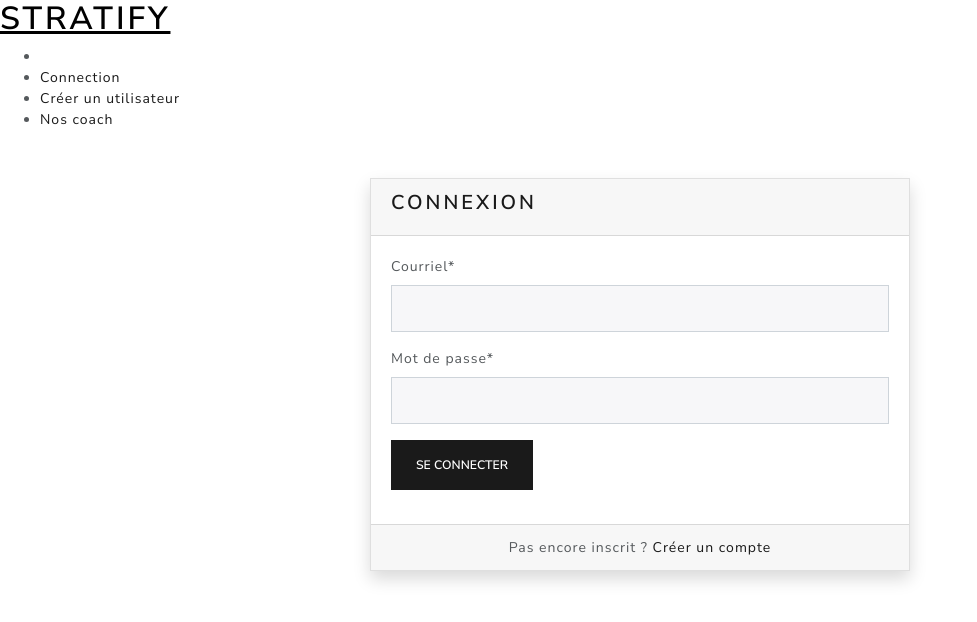
After one commit to Fortin-Philippe/stratify, a Flask app: page /connexion in a window 1280 px wide. The commit adds this page. Shown: the top 622 px of the page, without its empty margins (0-977 px from the left). Run offline with Flask 3, Linux system fonts and the light colour scheme; some libraries are stand-ins or nearby versions.

Commit message:
<feat>:<Ajout de la connexion des utilisateurs>

```diff
--- a/app.py
+++ b/app.py
@@ -1,36 +1,17 @@
-from flask import Flask, render_template, redirect, request, url_for
-from bd import ajouter_utilisateur
+from flask import Flask, render_template
+from compte import bp_compte
 from acceuil import bp as acceuil_bp
+import os
 
 app = Flask(__name__)
+
+app.secret_key = os.urandom(24)
+app.register_blueprint(bp_compte)
 
 app.register_blueprint(acceuil_bp)
 @app.route('/')
 def home():
-        return render_template("accueil.jinja")
-
-@app.route('/creer-utilisateur', methods=['GET', 'POST'])
-def form_utilisateur():
-    if request.method == 'POST':
-        nom_utilisateur = request.form['nom_utilisateur']
-        courriel = request.form['courriel']
-        mdp = request.form['mdp']
-        description = request.form.get('description', None)
-        est_coach = bool(request.form.get('est_coach'))
-
-        utilisateur = {
-            "user_name": nom_utilisateur,
-            "courriel": courriel,
-            "mdp": mdp,
-            "description": description,
-            "est_coach": est_coach
-        }
-
-        ajouter_utilisateur(utilisateur)
-
-        return redirect(url_for('home'))
-    else:
-         return render_template("form-utilisateur.html")
+    return render_template("accueil.jinja")
 
 if __name__ == "__main__":
     app.run(debug=True)
--- /dev/null
+++ b/compte.py
@@ -0,0 +1,74 @@
+import re
+import hashlib
+from flask import Blueprint, render_template, request, redirect, url_for, session
+import bd
+
+bp_compte = Blueprint('compte', __name__)
+
+@bp_compte.route('/creer-utilisateur', methods=['GET', 'POST'])
+def form_utilisateur():
+    erreurs={}
+    if request.method == 'POST':
+        nom_utilisateur = request.form['nom_utilisateur'].strip()
+        courriel = request.form['courriel'].strip()
+        mdp = request.form['mdp'].strip()
+        mdp_confirmation = request.form['mdp_confirmation'].strip()
+        description = request.form.get('description', None)
+        if request.form.get('est_coach') is True:
+            est_coach = 1
+        else:
+            est_coach = 0
+        est_connecte = 0
+
+        if len(nom_utilisateur)<4 or len(nom_utilisateur)>60:
+            erreurs['nom_utilisateur']= "Le nom doit contenir entre 4 et 60 caractères."
+        if  not re.match(r"[^@]+@[^@]+\.[^@]+", courriel):
+            erreurs['courriel']="Veuillez entrer un courriel valide."
+        if len(mdp) < 3:
+            erreurs['mdp'] = "Le mot de passe doit avoir au moins 3 caractères."
+        if mdp != mdp_confirmation:
+            erreurs['mdp_confirmation'] ="Les mots de passe ne correspondent pas."
+
+        if erreurs:
+            return render_template('form-utilisateur.jinja', erreurs =erreurs)
+        utilisateur = {
+            "nom_utilisateur": nom_utilisateur,
+            "courriel": courriel,
+            "mdp": hacher_mdp(mdp),
+            "description": description,
+            "est_coach": est_coach,
+            "est_connecte": est_connecte
+        }
+
+        bd.ajouter_utilisateur(utilisateur)
+
+        return redirect(url_for('home'))
+    else:
+         return render_template("form-utilisateur.jinja", erreurs = erreurs)
+
+@bp_compte.route('/connexion', methods=['GET', 'POST'])
+def connexion():
+    erreurs = {}
+    if request.method == 'POST':
+        courriel = request.form['courriel'].strip()
+        mdp = request.form['mdp'].strip()
+
+        if not re.match(r"[^@]+@[^@]+\.[^@]+", courriel):
+            erreurs['courriel'] = "Veuillez entrer un courriel valide."
+        else:
+            utilisateur = bd.connecter_utilisateur(courriel, hacher_mdp(mdp))
+            if utilisateur:
+                session.permanent = True
+                session['nom_utilisateur'] = utilisateur['nom_utilisateur']
+                session['est_coach'] = utilisateur['est_coach']
+                session['est_connecte'] = 1
+                return redirect('/')
+            else:
+                erreurs['connexion'] = "Le courriel ou le mot de passe est invalide."
+
+    return render_template('connexion.jinja', erreurs=erreurs)
+
+
+def hacher_mdp(mdp):
+    """Fonction qui hache un mot de passe"""
+    return hashlib.sha512(mdp.encode()).hexdigest()
--- a/templates/base.jinja
+++ b/templates/base.jinja
@@ -4,7 +4,6 @@
     <meta name="viewport" content="width=device-width, initial-scale=1">
     <link rel="icon" href="https://www.cegepgarneau.ca/favicon.ico">
     <link rel="stylesheet" href="https://stackpath.bootstrapcdn.com/bootswatch/4.5.2/lux/bootstrap.min.css">
-    <link rel="stylesheet" type="text/css" href="/static/css/styles.css">
 </head>
 
 <body>
@@ -19,12 +18,12 @@
             <li>
 
             </li>
-                {% if session['nom'] %}
+                {% if session['est_connecte'] %}
                 <li><a href="">Modifier votre compte</a></li>
                 <li><a href="">Se deconnecter</a></li>
                 {% else %}
-                <li><a href="">Connection</a></li>
-                <li><a href="{{url_for('form_utilisateur')}}">Créer un utilisateur</a></li>
+                <li><a href="{{url_for('compte.connexion')}}">Connection</a></li>
+                <li><a href="{{url_for('compte.form_utilisateur')}}">Créer un utilisateur</a></li>
                 {% endif %}
                 <li><a href="">Nos coach</a></li>
             </ul>
--- /dev/null
+++ b/templates/connexion.jinja
@@ -0,0 +1,40 @@
+{% extends "base.jinja" %}
+
+{% block content %}
+<div class="container mt-5">
+    <div class="row justify-content-center">
+        <div class="col-md-6">
+            <div class="card shadow">
+                <div class="card-header">
+                    <h4>Connexion</h4>
+                </div>
+                <div class="card-body">
+                    <form method="post" action="{{ url_for('compte.connexion') }}" novalidate>
+                        <div class="mb-3">
+                            <label for="courriel" class="form-label">Courriel*</label>
+                            <input type="email" class="form-control" id="courriel" name="courriel" required>
+                            {% if erreurs.courriel %}
+                            <div class="text-danger">{{ erreurs.courriel }}</div>
+                            {% endif %}
+                        </div>
+
+                        <div class="mb-3">
+                            <label for="mdp" class="form-label">Mot de passe*</label>
+                            <input type="password" class="form-control" id="mdp" name="mdp" required>
+                        </div>
+                        {% if erreurs.connexion %}
+                        <div class="text-danger">{{ erreurs.connexion }}</div>
+                        {% endif %}
+                        <div class="d-grid">
+                            <button type="submit" class="btn btn-primary">Se connecter</button>
+                        </div>
+                    </form>
+                </div>
+                <div class="card-footer text-center">
+                    Pas encore inscrit ? <a href="{{ url_for('compte.form_utilisateur') }}">Créer un compte</a>
+                </div>
+            </div>
+        </div>
+    </div>
+</div>
+{% endblock %}
```
Also changed, not shown: bd.py (+14 -2 lines), templates/compte.jinja (deleted, +0 -21 lines), templates/form-utilisateur.jinja (+29 -20 lines).
